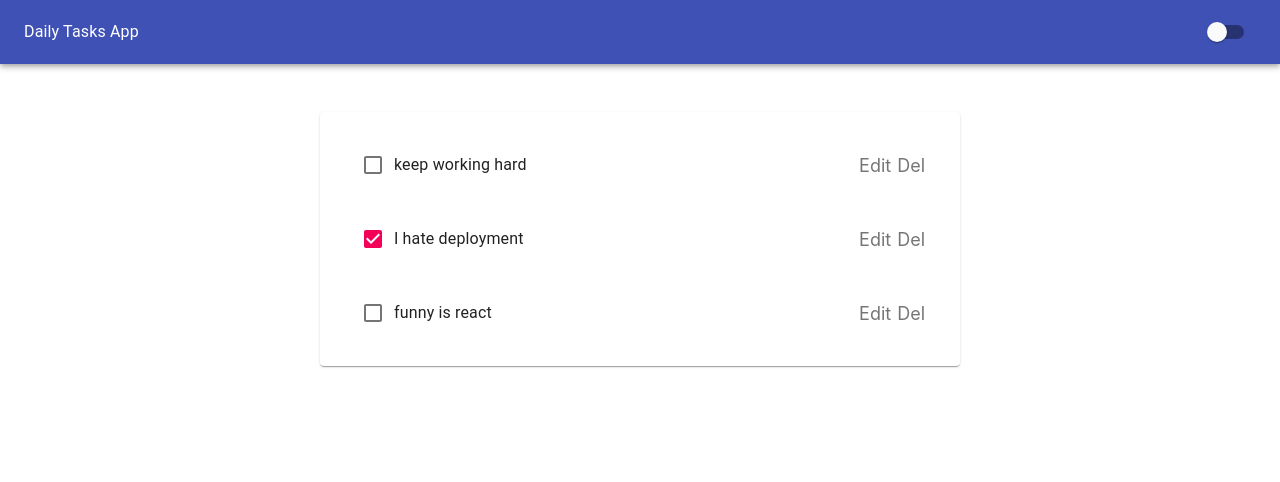
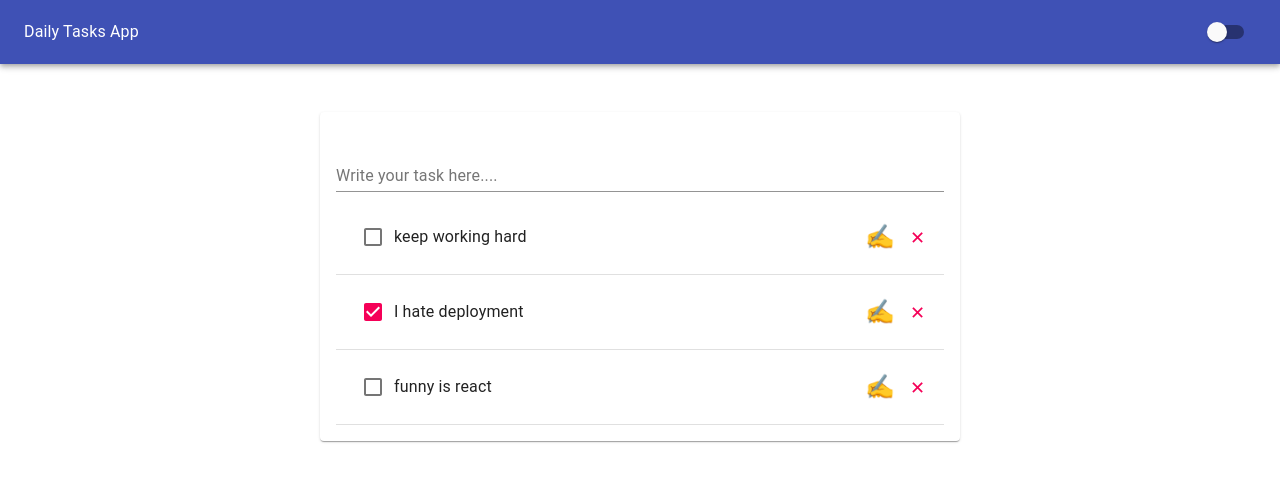
Before and after one commit to rashidjama/tasks-management-react, a React (Create React App) app: page / in a window 1280 px wide. Shown: the top 482 px of the page. Built offline with nearby package versions, Linux system fonts and the light colour scheme.

Commit message:
completed crud

```diff
--- a/package.json
+++ b/package.json
@@ -14,6 +14,7 @@
     "react": "^17.0.2",
     "react-dom": "^17.0.2",
     "react-scripts": "4.0.3",
+    "uuid": "^3.4.0",
     "web-vitals": "^1.0.1"
   },
   "scripts": {
--- a/src/Components/Todo.js
+++ b/src/Components/Todo.js
@@ -1,19 +1,29 @@
-import React from 'react';
+import React, { useContext, useState } from 'react';
 import { ListItem, ListItemText, Checkbox, ListItemSecondaryAction, IconButton } from '@material-ui/core';
+import {DispatchContext} from '../Contexts/TodoProvider'
+import TodoEditForm from './TodoEditForm';
 
 export default function Todo({ id, task, completed}) {
+  const [isEditing, toggleEditForm] = useState(false);
+  const dispatch = useContext(DispatchContext);
+
+  const toggle = _ => toggleEditForm(!isEditing);
+ if(isEditing){
+   return <TodoEditForm task={task} id={id} toggle={toggle}/>
+ } else {
   return (
     <ListItem>
       <Checkbox checked={completed}/>
       <ListItemText>{task}</ListItemText>
       <ListItemSecondaryAction>
-        <IconButton size='small'>
-          <span>Edit</span>
+        <IconButton color='primary' onClick={toggle}>
+        <span>&#9997;</span>
         </IconButton>
-        <IconButton size='small'>
-        <span>Del</span>
+        <IconButton size='small' color='secondary' onClick={_=> dispatch({type: 'REMOVE', id:id})}>
+        <span>&#10005;</span>
         </IconButton>
       </ListItemSecondaryAction>
     </ListItem>
   )
+ }
 }
--- a/src/Components/TodoApp.js
+++ b/src/Components/TodoApp.js
@@ -3,6 +3,7 @@ import Navbar from './Navbar';
 import { Paper, Grid } from '@material-ui/core';
 import TodoProvider from '../Contexts/TodoProvider'
 import TodoLists from './TodoLists';
+import TodoForm from './TodoForm';
 
 export default function TodoApp() {
   return (
@@ -14,6 +15,7 @@ export default function TodoApp() {
         >
           <Grid item sm={11} xs={11} md={8} lg={6}>
             <Paper className='mt-5 p-3'>
+              <TodoForm />
               <TodoLists />
             </Paper>
           </Grid>
--- /dev/null
+++ b/src/Components/TodoEditForm.js
@@ -0,0 +1,29 @@
+import React, { useContext, useState } from 'react';
+import TextField from '@material-ui/core/TextField';
+import {DispatchContext} from '../Contexts/TodoProvider';
+
+export default function TodoEditForm({id, task, toggle}) {
+  const [value, setValue] = useState(task);
+
+  const dispatch = useContext(DispatchContext)
+
+  const handleChange = e => {
+    setValue(e.target.value)
+  }
+  const handleSubmit = e => {
+    e.preventDefault();
+    dispatch({type: 'EDIT', id:id, updatedItem: value});
+    toggle();
+  }
+  return (
+    <form onSubmit={handleSubmit}>
+      <TextField
+        margin='normal'
+        label='Edit your task...'
+        fullWidth
+        onChange={handleChange}
+        value={value}
+      />
+    </form>
+  )
+}
--- /dev/null
+++ b/src/Components/TodoForm.js
@@ -0,0 +1,28 @@
+import React, { useContext, useState } from 'react';
+import TextField from '@material-ui/core/TextField';
+import {DispatchContext} from '../Contexts/TodoProvider';
+
+export default function TodoForm() {
+  const [value, setValue] = useState('');
+
+  const dispatch = useContext(DispatchContext)
+
+  const handleChange = e => {
+    setValue(e.target.value)
+  }
+  const handleSubmit = e => {
+    e.preventDefault();
+    dispatch({type: 'ADD', newTask: value})
+  }
+  return (
+    <form onSubmit={handleSubmit}>
+      <TextField
+        margin='normal'
+        label='Write your task here....'
+        fullWidth
+        onChange={handleChange}
+        value={value}
+      />
+    </form>
+  )
+}
--- a/src/Components/TodoLists.js
+++ b/src/Components/TodoLists.js
@@ -1,6 +1,6 @@
 import React, { useContext } from 'react';
 import {TodoContext} from '../Contexts/TodoProvider';
-import { List } from '@material-ui/core'
+import { List, Divider } from '@material-ui/core'
 import Todo from './Todo';
 
 export default function TodoLists() {
@@ -9,6 +9,7 @@ export default function TodoLists() {
   return (
     <div>
       {tasks.map(task =>
+      <>
         <List>
           <Todo
             id={task.id}
@@ -16,6 +17,8 @@ export default function TodoLists() {
             completed={task.completed}
           />
        </List>
+       <Divider/>
+      </>
       )}
     </div>
   )
--- a/src/Contexts/TodoProvider.js
+++ b/src/Contexts/TodoProvider.js
@@ -1,6 +1,8 @@
-import React, { createContext, useState} from 'react'
+import React, { createContext, useReducer} from 'react';
+import TodoReducer from '../Reducers/TodoReducer';
 
 export const TodoContext = createContext();
+export const DispatchContext = createContext();
 
 export default function TodoProvider(props) {
   const initialData = [
@@ -9,10 +11,12 @@ export default function TodoProvider(props) {
     {task: 'funny is react', id:3, completed: false}
   ];
 
-  const [tasks, setTask] = useState(initialData)
+  const [tasks, dispatch] = useReducer(TodoReducer, initialData)
   return (
     <TodoContext.Provider value={tasks}>
-      {props.children}
+      <DispatchContext.Provider value={dispatch}>
+        {props.children}
+      </DispatchContext.Provider>
     </TodoContext.Provider>
   )
 }
--- /dev/null
+++ b/src/Reducers/TodoReducer.js
@@ -0,0 +1,13 @@
+import uuid from 'uuid';
+export default function TodoReducer(state, action) {
+  switch(action.type) {
+    case 'ADD':
+      return [...state,{task: action.newTask, id: uuid(), completed: false}]
+    case 'REMOVE':
+      return state.filter(item => item.id !== action.id)
+    case 'EDIT':
+      return state.map(item => item.id === action.id ? {...state, task: action.updatedItem}: item)
+    default:
+      return state
+  }
+}
```
Also changed, not shown: 1 other file (tests, documents, lock files or other folders). Lines whose indentation alone changed are shown as unchanged.
